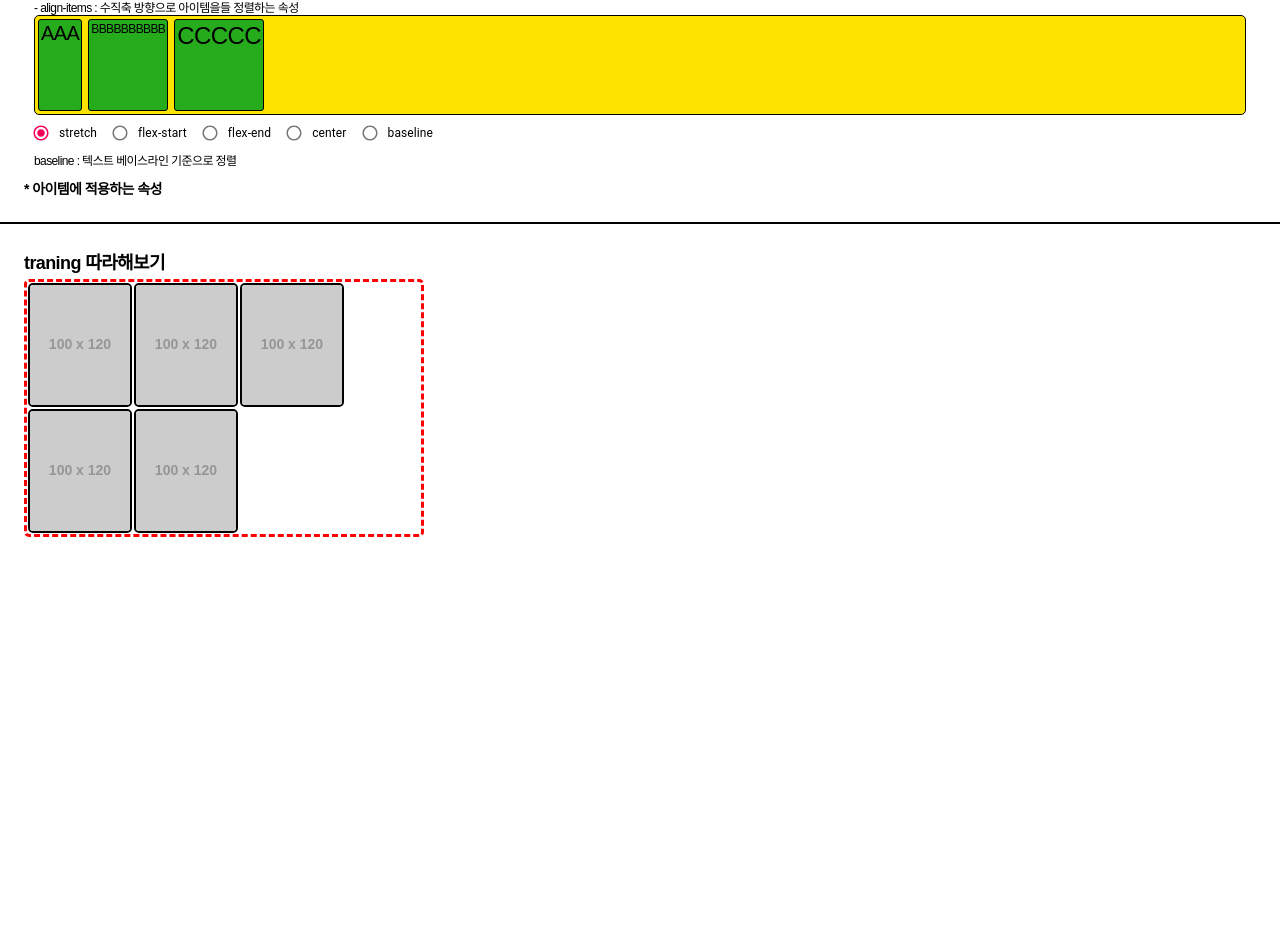
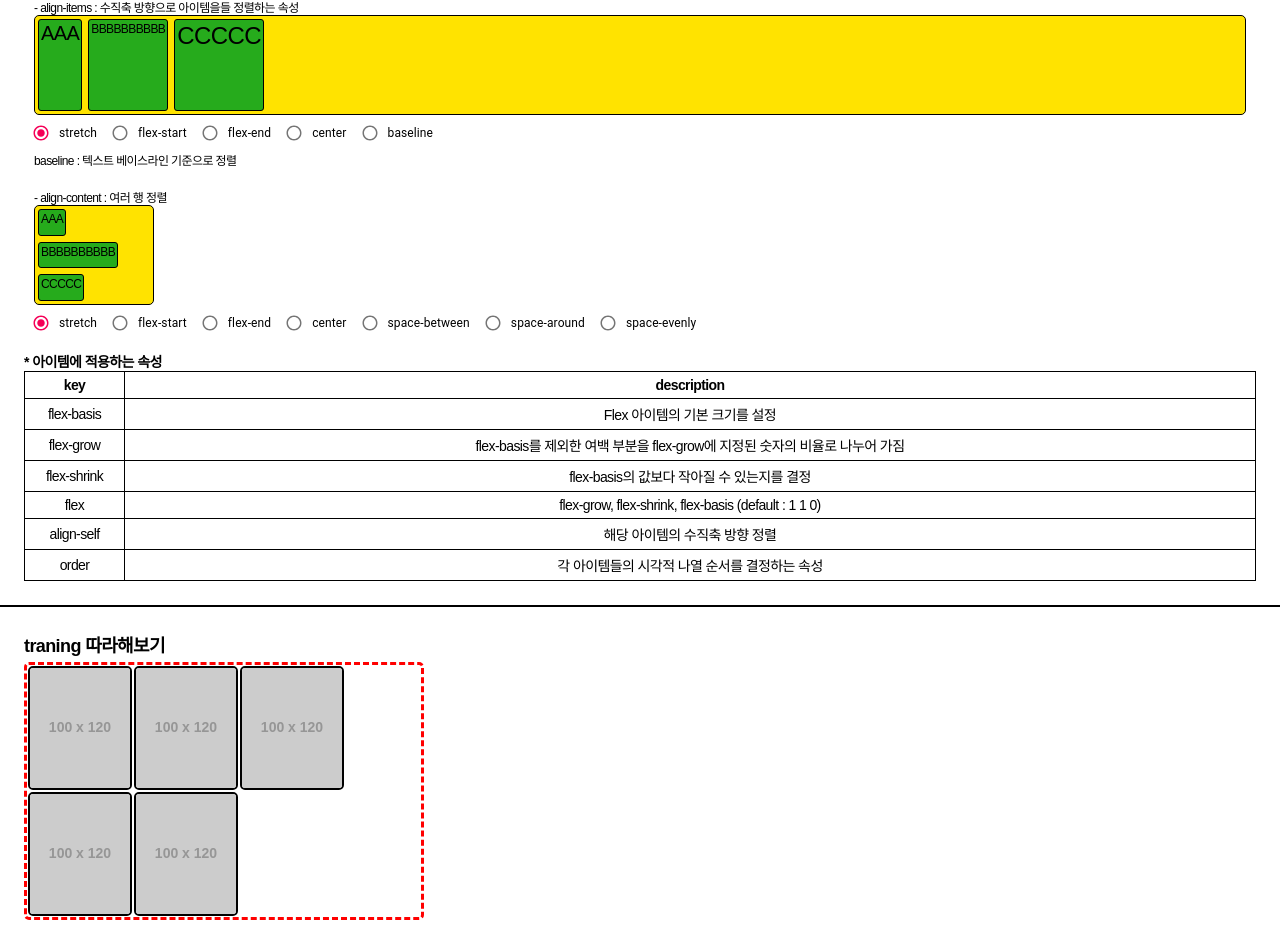
Before and after one commit to dkdlel/CSS_Training, a React (Create React App) app in the folder react-css/: page /flex in a window 1280 px wide. Shown: the part 907-1851 px from the top of the page. Before the commit the page ends 1468 px from the top, so only its background shows below. Built offline with nearby package versions, Linux system fonts and the light colour scheme.

Commit message:
#2021/02/01

```diff
--- a/react-css/src/Components/Flex/Flex.js
+++ b/react-css/src/Components/Flex/Flex.js
@@ -16,6 +16,7 @@ const Flex = () => {
     const [wrapValue, onChangeWrap] = useInput('nowrap');
     const [justifyValue, onChangeJustify] = useInput('flex-start');
     const [alignValue, onChangeAlign] = useInput('stretch');
+    const [contentValue, onChangeContent] = useInput('stretch');
 
     return (
         <>
@@ -116,9 +117,37 @@ const Flex = () => {
                             </RadioGroup>
                             baseline : 텍스트 베이스라인 기준으로 정렬
                         </div>
+                        <div className={styles['flex-display']}>
+                            - align-content : 여러 행 정렬
+                            <div className={cn('container6', contentValue)}>
+                                <div className={cn('item')}>AAA</div>
+                                <div className={cn('item')}>BBBBBBBBBB</div>
+                                <div className={cn('item')}>CCCCC</div>
+                            </div>
+                            <RadioGroup className={styles['radio']} name="display-type" value={contentValue} onChange={onChangeContent}>
+                                <FormControlLabel value="stretch" control={<Radio />} label="stretch" />
+                                <FormControlLabel value="flex-start" control={<Radio />} label="flex-start" />
+                                <FormControlLabel value="flex-end" control={<Radio />} label="flex-end" />
+                                <FormControlLabel value="center" control={<Radio />} label="center" />
+                                <FormControlLabel value="space-between" control={<Radio />} label="space-between" />
+                                <FormControlLabel value="space-around" control={<Radio />} label="space-around" />
+                                <FormControlLabel value="space-evenly" control={<Radio />} label="space-evenly" />
+                            </RadioGroup>
+                        </div>
                     </section>
                     <section className={styles['flex-items']}>
                         <h1>* 아이템에 적용하는 속성</h1>
+                        <table>
+                            <tbody>
+                                <tr><th style={{ width: "100px" }}>key</th><th>description</th></tr>
+                                <tr><td>flex-basis</td><td>Flex 아이템의 기본 크기를 설정</td></tr>
+                                <tr><td>flex-grow</td><td>flex-basis를 제외한 여백 부분을 flex-grow에 지정된 숫자의 비율로 나누어 가짐</td></tr>
+                                <tr><td>flex-shrink</td><td>flex-basis의 값보다 작아질 수 있는지를 결정</td></tr>
+                                <tr><td>flex</td><td>flex-grow, flex-shrink, flex-basis (default : 1 1 0)</td></tr>
+                                <tr><td>align-self</td><td>해당 아이템의 수직축 방향 정렬</td></tr>
+                                <tr><td>order</td><td>각 아이템들의 시각적 나열 순서를 결정하는 속성</td></tr>
+                            </tbody>
+                        </table>
                     </section>
                 </article>
                 <hr />
--- a/react-css/src/Components/Flex/Flex.module.scss
+++ b/react-css/src/Components/Flex/Flex.module.scss
@@ -104,7 +104,36 @@ article{padding: 24px;}
                 align-items: baseline;
             }
         }
-
+        .container6{
+            background-color: #ffe300;
+            border: 1px solid black;
+            border-radius: 5px;
+            display: flex;
+            flex-wrap: wrap;
+            width: 120px;
+            height: 100px;
+            &.stretch{
+                align-content: stretch;
+            }
+            &.flex-start{
+                align-content: flex-start;
+            }
+            &.flex-end{
+                align-content: flex-end;
+            }
+            &.center{
+                align-content: center;
+            }
+            &.space-between{
+                align-content: space-between;
+            }
+            &.space-around{
+                align-content: space-around;
+            }
+            &.space-evenly{
+                align-content: space-evenly;
+            }
+        }
         .item{
             margin: 3px;
             padding: 2px;
@@ -125,7 +154,8 @@ article{padding: 24px;}
     }
 }
 .wrap{
-    width: 400px;
+    width: 100%;
+    max-width: 400px;
 	border: 3px red dashed;
     border-radius: 5px;
     display: flex;
```
Also changed, not shown: react-css/src/static/img/cover-contain.jpg (added), 1 other file (tests, documents, lock files or other folders).
